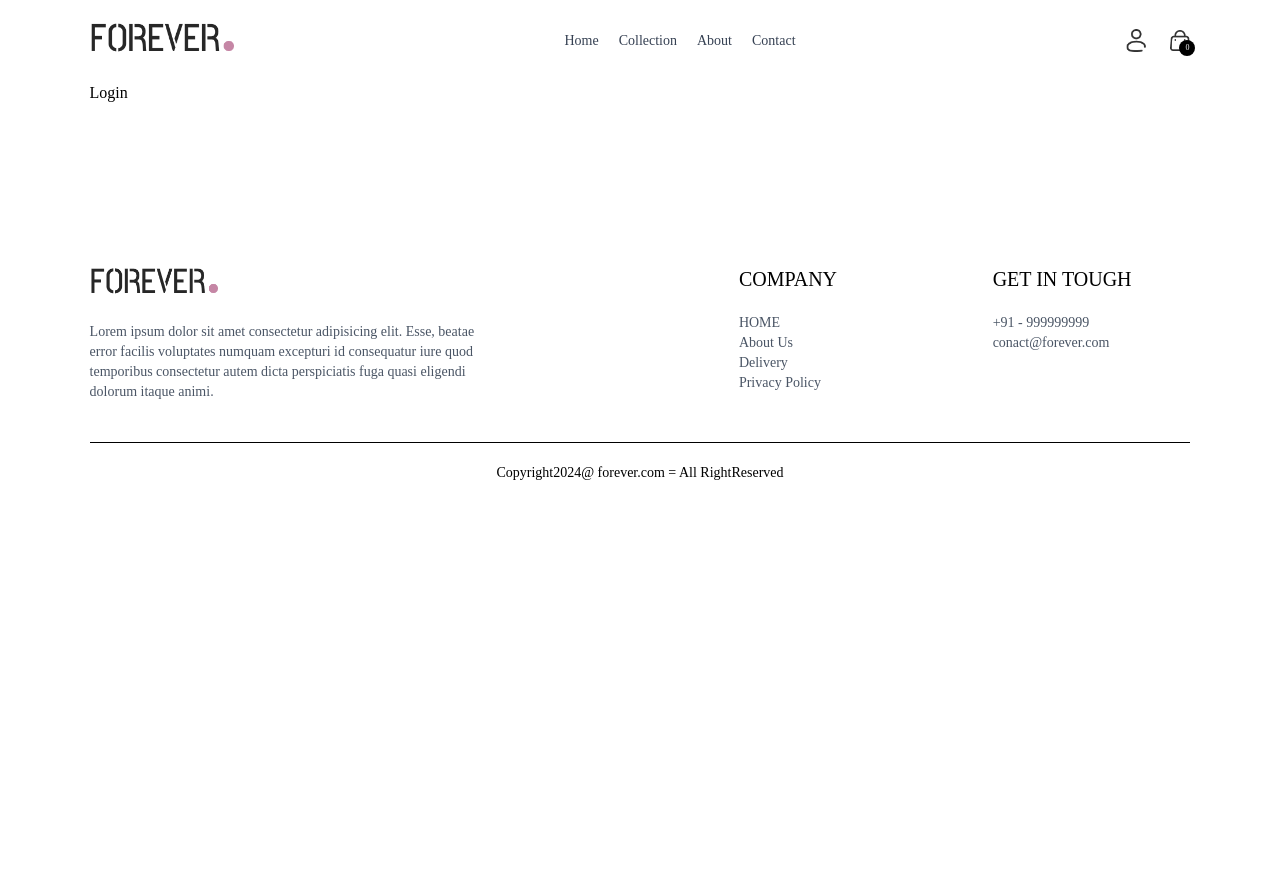
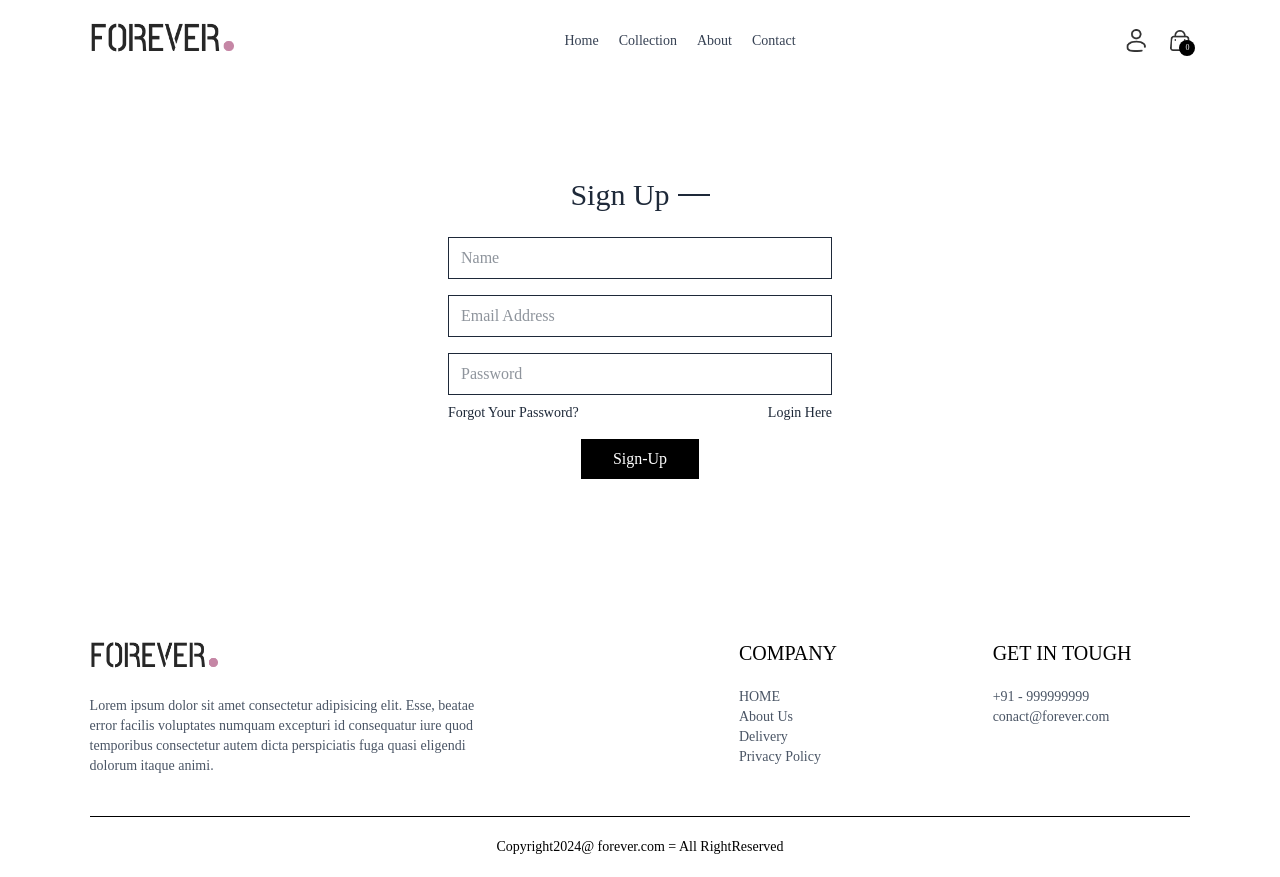
Before and after one commit to akshatlambhate/ClothingBrand, a React (Vite) app in the folder client/: page /login in a window 1280 px wide. Before the commit the page ends 800 px from the top, so only its background shows below. Built offline with nearby package versions, Linux system fonts and the light colour scheme.

Commit message:
Login and Signup page added

```diff
--- a/client/src/Components/Navbar.jsx
+++ b/client/src/Components/Navbar.jsx
@@ -33,7 +33,7 @@
           {location.pathname.includes(`collection`) ? <img src={assets.search_icon} onClick={()=>setShowSearch(true)} className='w-5 cursor-pointer' alt="" /> : '' }
 
               <div className="group relative">
-                <img src={assets.profile_icon}  className='w-5 cursor-pointer' alt="" />
+              <Link to='/login'>  <img src={assets.profile_icon}  className='w-5 cursor-pointer' alt="" /> </Link>
                 <div className="group-hover:block hidden absolute dropdown-menu right-0 pt-4 text-slate-500">
                     <div className="flex flex-col gap-2 w-36 py-3 px-5 bg-slate-100 ">
 
--- a/client/src/pages/Login.jsx
+++ b/client/src/pages/Login.jsx
@@ -1,9 +1,57 @@
-import React from 'react'
+import React, { useState } from "react";
 
 const Login = () => {
+  const [currentState, setCurrentState] = useState("Sign Up");
+
+  const onsubmitHandler = async(e) => {
+       e.preventDefault();
+    }
   return (
-    <div>Login</div>
-  )
-}
+    <form
+     onSubmit={onsubmitHandler}
+      className="flex flex-col items-center w-[90%] sm:max-w-96 m-auto mt-14 gap-4 text-gray-800 "
+      action=""
+    >
+      <div className="inline-flex items-center gap-2 mb-2 mt-10">
+        <p className="prata-regular text-3xl">{currentState}</p>
+        <hr className="border-none h-[1.5px] w-8 bg-gray-800" />
+      </div>
+      {currentState === "Login" ? (
+        ""
+      ) : (
+        <input
+          type="text"
+          required
+          className="w-full px-3 py-2 border border-gray-800"
+          placeholder="Name"
+          name=""
+          id=""
+        />
+      )}
 
-export default Login
+      <input
+        type="email"
+        required
+        className="w-full px-3 py-2 border border-gray-800"
+        placeholder="Email Address"
+        name=""
+        id=""
+      />
+      <input
+        type=" password"
+        required
+        className="w-full px-3 py-2 border border-gray-800"
+        placeholder="Password"
+        name=""
+        id=""
+      />
+      <div className="w-full flex justify-between text-sm mt-[-8px]">
+        <p className="Cursor Pointer">Forgot Your Password?</p>
+        {currentState ==='Login'? <p onClick={()=>setCurrentState('Sign Up')} className="cursor-pointer"  >Create Account</p>: <p onClick={()=>setCurrentState("Login")} className="cursor-pointer"> Login Here</p>}
+      </div>
+      <button type="submit" className="bg-black text-white font-light px-8 py-2">{currentState==="Login"?"Login":"Sign-Up"}</button>
+    </form>
+  );
+};
+
+export default Login;
```
